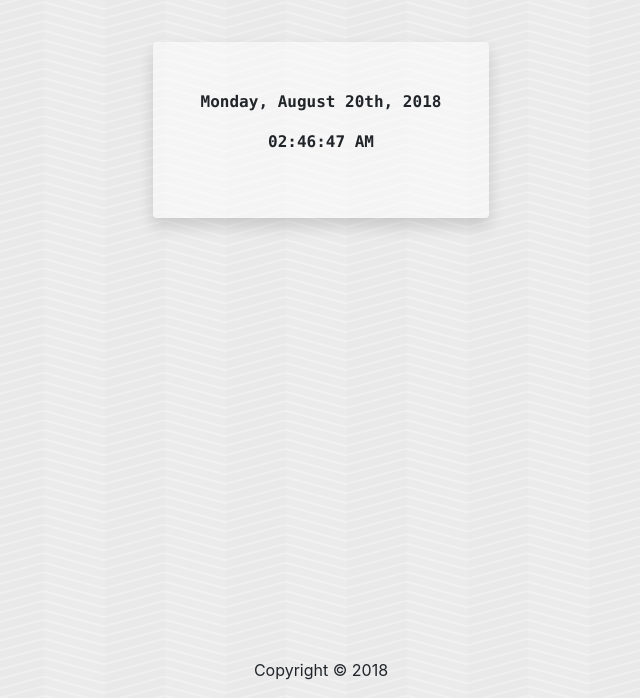
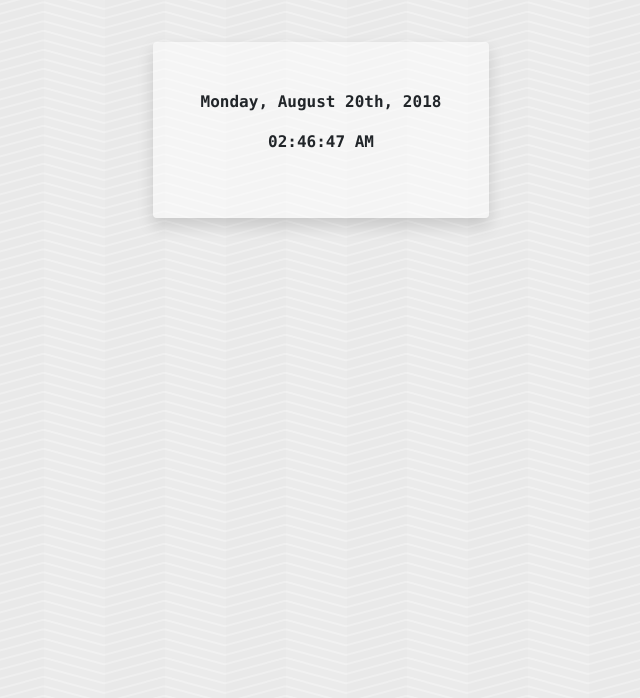
Before and after one commit to jamesk111/GimmeTheTime, a plain HTML site: page index.html in a window 1280 px wide. Shown: the part 102-800 px from the top of the page, without its empty margins (319-959 px from the left). Drawn offline with nearby package versions, Linux system fonts and the light colour scheme.

Commit message:
removed footer

```diff
--- a/assets/css/style.css
+++ b/assets/css/style.css
@@ -15,9 +15,3 @@ header {
 .content-wrapper {
     background-color: rgba(255, 255, 255, 0.5);
 }
-
-.page-footer {
-    position: absolute;
-    bottom: 0;
-    width: 100%;
-}
--- a/index.html
+++ b/index.html
@@ -26,10 +26,6 @@
         </div>
     </div>
 
-    <footer class="page-footer text-center">
-        <p>Copyright &copy; 2018</p>
-    </footer>
-
     <!-- JavaScript -->
     <script src="https://code.jquery.com/jquery-3.3.1.slim.min.js" integrity="sha384-q8i/X+965DzO0rT7abK41JStQIAqVgRVzpbzo5smXKp4YfRvH+8abtTE1Pi6jizo"
         crossorigin="anonymous"></script>
```
